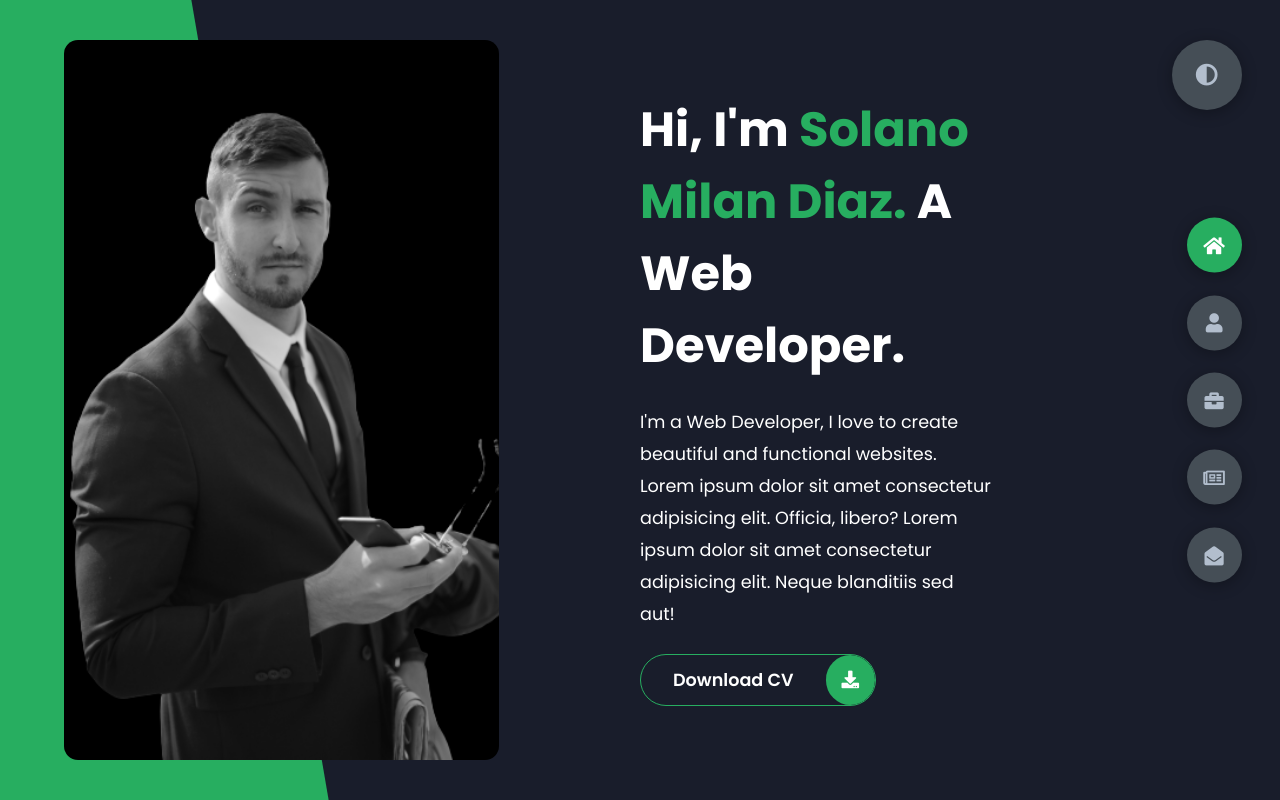
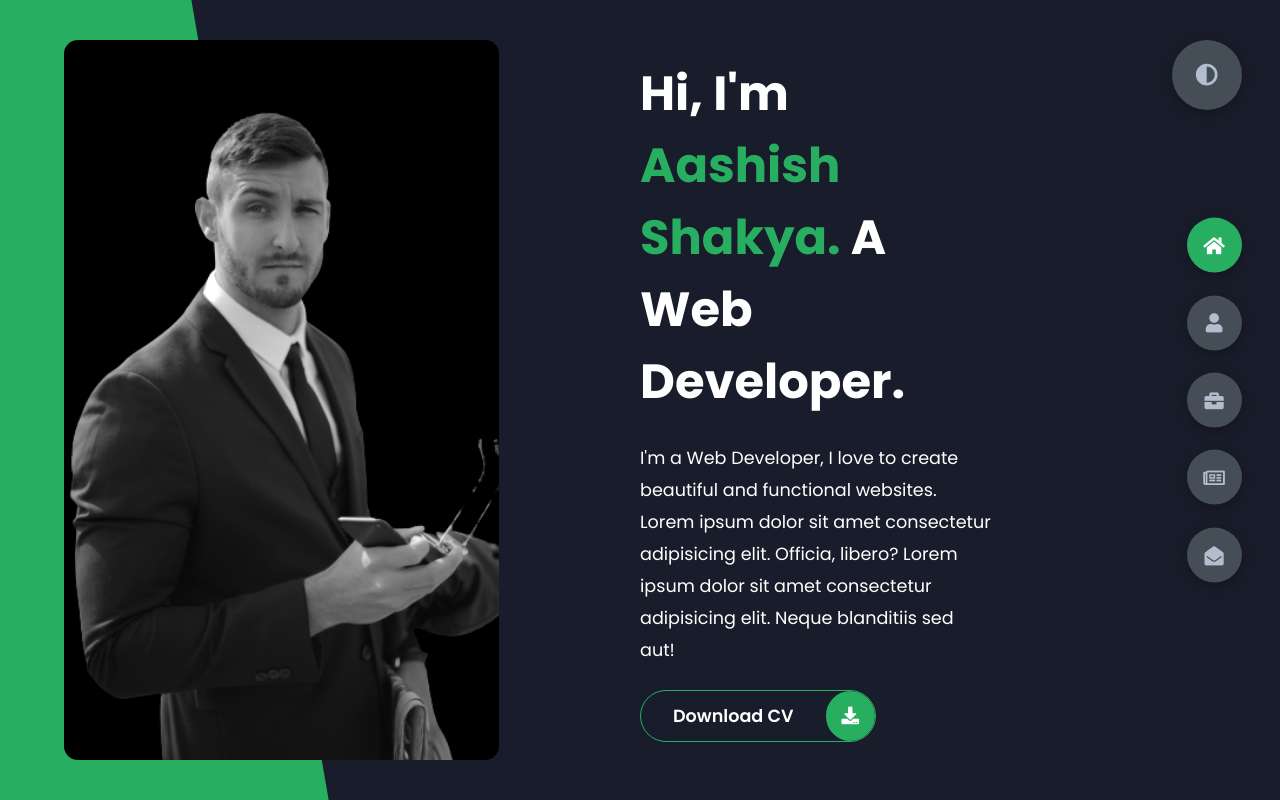
Before and after one commit to Aashiro1/portfolio, a plain HTML site: page index.html in a window 1280 px wide. Drawn offline with Linux system fonts and the light colour scheme.

Commit message:
name changed

```diff
--- a/index.html
+++ b/index.html
@@ -22,7 +22,7 @@
             </div>
             <div class="right-header">
                 <h1 class="name">
-                    Hi, I'm <span>Solano Milan Diaz.</span>
+                    Hi, I'm <span>Aashish Shakya.</span>
                     A Web Developer.
                 </h1>
                 <p>
```
